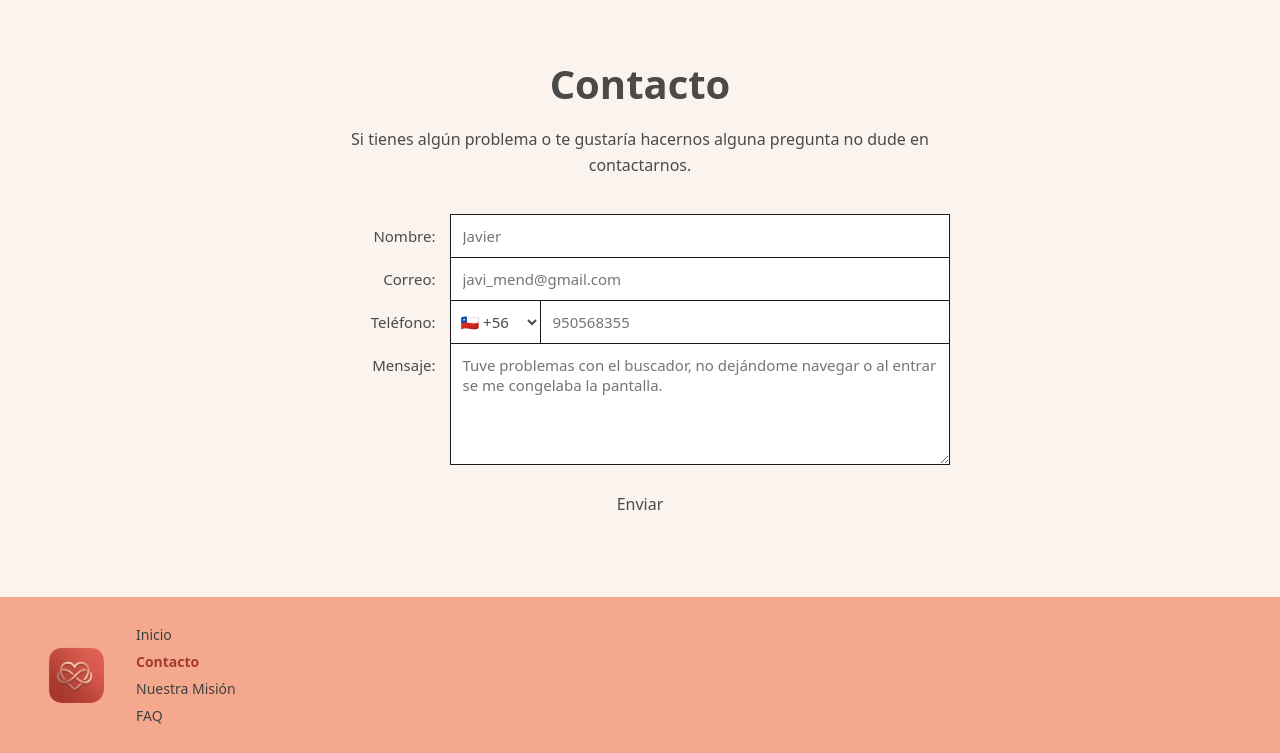
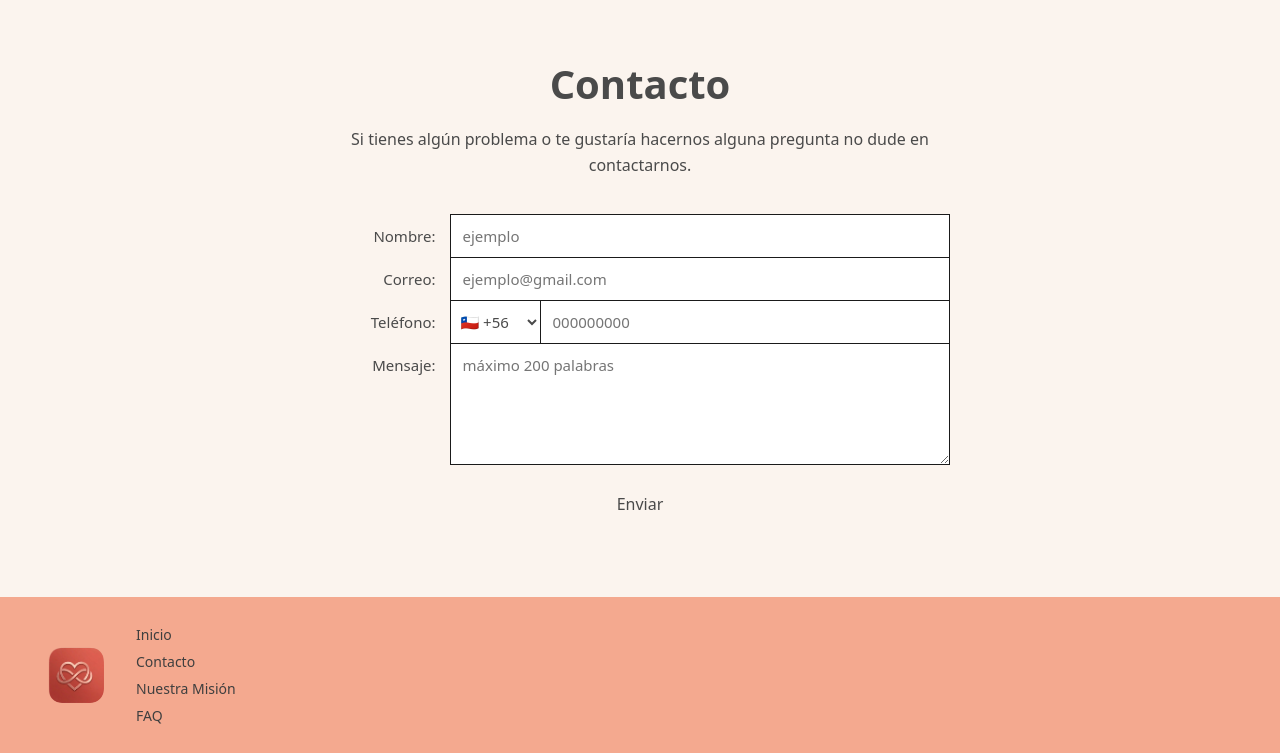
Before and after one commit to Ruka190/Proyecto-Visua, a Django app: page /contacto/ in a window 1280 px wide. Shown: the part 92-845 px from the top of the page. Run offline with Django 5.2, Linux system fonts and the light colour scheme.

Commit message:
Quita el resaltado en el pie de pagina y actualiza los textos de ejemplo del formulario de contacto

```diff
--- a/inicio/templates/inicio/base.html
+++ b/inicio/templates/inicio/base.html
@@ -98,7 +98,6 @@
             text-decoration: none;
         }
         .site-footer__nav a:hover { text-decoration: underline; }
-        .site-footer__nav a.is-active { color: #A63A32; font-weight: 700; }
 
         /* ---------- Adaptación a pantallas pequeñas ---------- */
         @media (max-width: 900px) {
@@ -134,8 +133,8 @@
         <img class="site-footer__logo" src="{% static 'inicio/img/icono.png' %}" alt="Logo Beyond Date">
 
         <nav class="site-footer__nav">
-            <a href="{% url 'index' %}" {% if request.resolver_match.url_name == 'index' %}class="is-active"{% endif %}>Inicio</a>
-            <a href="{% url 'contacto' %}" {% if request.resolver_match.url_name == 'contacto' %}class="is-active"{% endif %}>Contacto</a>
+            <a href="{% url 'index' %}">Inicio</a>
+            <a href="{% url 'contacto' %}">Contacto</a>
             <a href="#">Nuestra Misión</a>
             <a href="#">FAQ</a>
         </nav>
--- a/inicio/templates/inicio/contacto.html
+++ b/inicio/templates/inicio/contacto.html
@@ -126,13 +126,13 @@
                     <tr>
                         <td class="etiqueta"><label for="nombre">Nombre:</label></td>
                         <td class="campo">
-                            <input id="nombre" name="nombre" type="text" placeholder="Javier" autocomplete="name">
+                            <input id="nombre" name="nombre" type="text" placeholder="ejemplo" autocomplete="name">
                         </td>
                     </tr>
                     <tr>
                         <td class="etiqueta"><label for="correo">Correo:</label></td>
                         <td class="campo">
-                            <input id="correo" name="correo" type="email" placeholder="javi_mend@gmail.com" autocomplete="email">
+                            <input id="correo" name="correo" type="email" placeholder="ejemplo@gmail.com" autocomplete="email">
                         </td>
                     </tr>
                     <tr>
@@ -152,14 +152,14 @@
                                     <option value="+598">&#127482;&#127486; +598</option>
                                     <option value="+595">&#127477;&#127486; +595</option>
                                 </select>
-                                <input id="telefono" name="telefono" type="tel" placeholder="950568355" autocomplete="tel">
+                                <input id="telefono" name="telefono" type="tel" placeholder="000000000" autocomplete="tel">
                             </div>
                         </td>
                     </tr>
                     <tr class="fila--mensaje">
                         <td class="etiqueta"><label for="mensaje">Mensaje:</label></td>
                         <td class="campo">
-                            <textarea id="mensaje" name="mensaje" placeholder="Tuve problemas con el buscador, no dejándome navegar o al entrar se me congelaba la pantalla."></textarea>
+                            <textarea id="mensaje" name="mensaje" placeholder="máximo 200 palabras"></textarea>
                         </td>
                     </tr>
                 </table>
```
